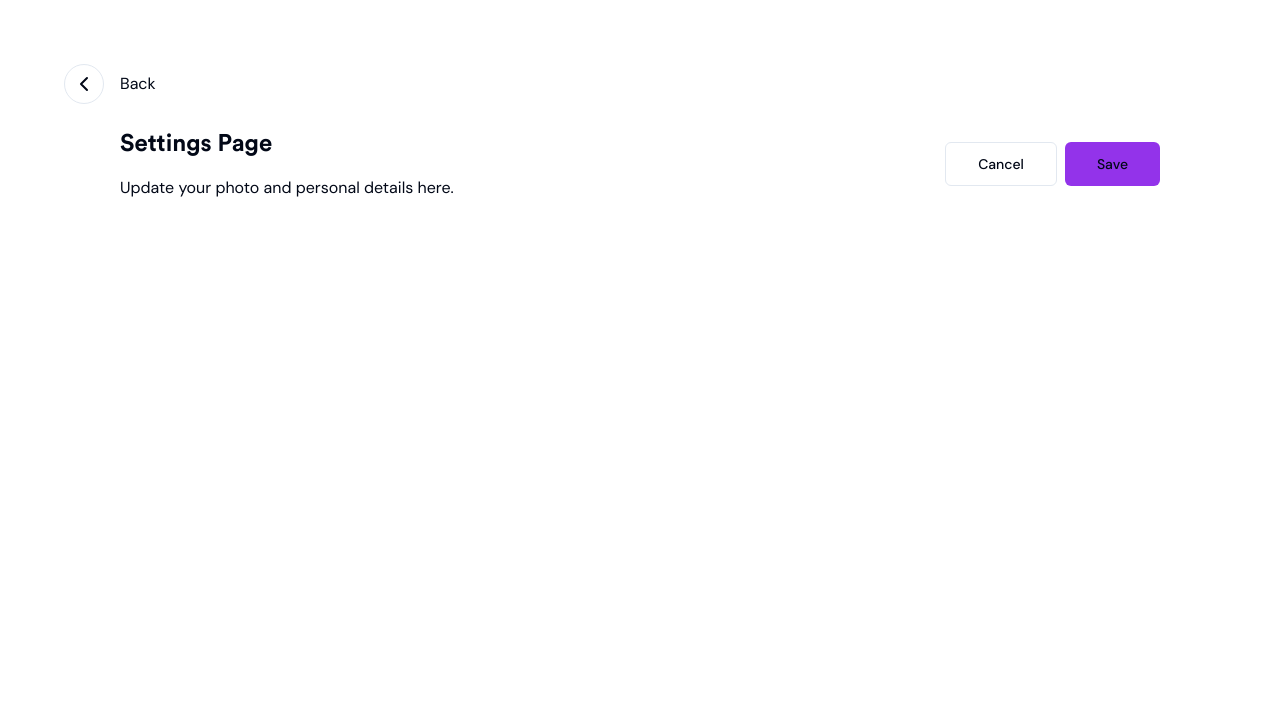
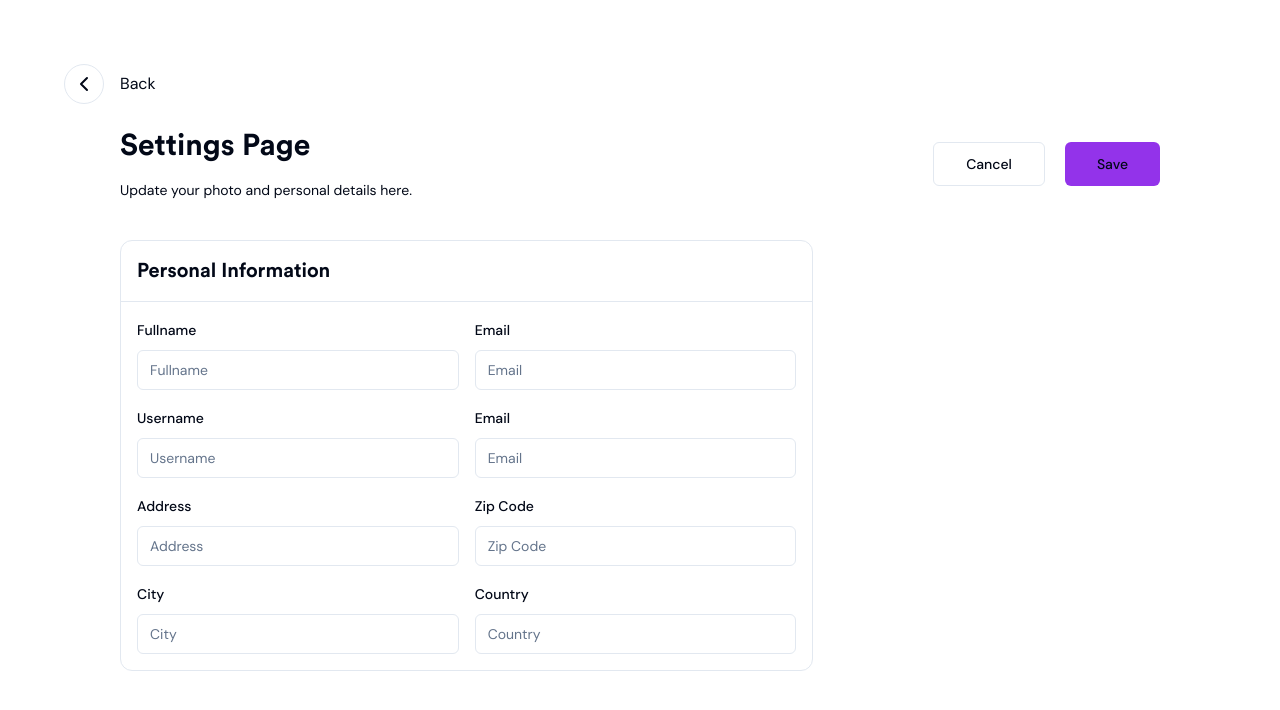
Before and after one commit to NzakiCodes/jiveify-admin, a Next.js app: page /profile in a window 1280 px wide. Shown: the top 710 px of the page. Built offline with nearby package versions, Linux system fonts and the light colour scheme.

Commit message:
Added Form

```diff
--- a/app/profile/page.tsx
+++ b/app/profile/page.tsx
@@ -1,12 +1,64 @@
+"use client";
 import { Button } from "@/components/ui/button";
+import {
+  Form,
+  FormControl,
+  FormField,
+  FormItem,
+  FormLabel,
+} from "@/components/ui/form";
+import { Input } from "@/components/ui/input";
+import { Label } from "@/components/ui/label";
+import { Separator } from "@/components/ui/separator";
 import { basePath } from "@/config/constants";
-import { ChevronLeft } from "lucide-react";
+import { useAuthStore } from "@/store";
+import { zodResolver } from "@hookform/resolvers/zod";
+import { ChevronLeft, SaveIcon, XIcon } from "lucide-react";
 import Link from "next/link";
 import React from "react";
+import { useForm } from "react-hook-form";
+import { z } from "zod";
+const formSchema = z.object({
+  fullname: z
+    .string()
+    .min(5, { message: "fullname should be at least 5 characters" })
+    .max(70, { message: "fullname should not be more than 70 characters." }),
+  email: z.string().email("Invalid email address"),
+  username: z
+    .string()
+    .min(5, { message: "username should be at least 5 characters" })
+    .max(70, { message: "username should not be more than 70 characters." }),
+  address: z
+    .string()
+    .min(5, { message: "address should be at least 5 characters" })
+    .max(70, { message: "address should not be more than 70 characters." }),
+  city: z
+    .string()
+    .min(6, { message: "city must be atleats 6 characters." })
+    .max(70, { message: "city should not exceed 70 characters." }),
+  country: z
+    .string()
+    .min(6, { message: "country must be atleats 6 characters." })
+    .max(70, { message: "country should not exceed 70 characters." }),
+  zip_code: z.number().min(5).max(6),
+});
+function Page() {
+  const user = useAuthStore((s) => s.user);
 
-function Page() {
+  const form = useForm<z.infer<typeof formSchema>>({
+    resolver: zodResolver(formSchema),
+    defaultValues: {
+      fullname: user?.fullname,
+      username: user?.username,
+      email: user?.email,
+      address: user?.address,
+      city: user?.city,
+      country: user?.country,
+      zip_code: user?.zip_code,
+    },
+  });
   return (
-    <div className="p-16">
+    <div className="p-4 md:px-8 lg:p-16">
       <div>
         <Link
           href={basePath}
@@ -18,18 +70,144 @@ function Page() {
           <span>Back</span>
         </Link>
       </div>
-      <div className="py-6 px-14">
-        <div className="flex justify-between items-center gap-x-1">
-          <div className="flex flex-col gap-y-4">
-            <h3 className="text-2xl font-heading font-bold">Settings Page</h3>
-            <p>Update your photo and personal details here.</p>
+      <Form {...form}>
+        <div className="py-3 lg:py-6 lg:px-14">
+          <div className="flex justify-between items-center gap-x-1 ">
+            <div className="flex flex-col lg:gap-y-4 w-3/4">
+              <h3 className="text-xl lg:text-3xl font-heading font-bold">
+                Settings Page
+              </h3>
+              <p className="text-xs lg:text-sm">
+                Update your photo and personal details here.
+              </p>
+            </div>
+            <div className="flex flex-col md:flex-row gap-1 md:gap-x-3 lg:space-x-2 lg:space-y-0 ">
+              <Button variant={"outline"} type="button" size={"lg"}>
+                <XIcon className="md:hidden" />
+                <span className="hidden md:inline">Cancel</span>
+              </Button>
+              <Button
+                variant={"ghost"}
+                size={"lg"}
+                type="submit"
+                className="bg-purple-600 hover:bg-purple-500"
+              >
+                <SaveIcon className="md:hidden" />
+                <span className="hidden md:inline">Save</span>
+              </Button>
+            </div>
           </div>
-          <div className="space-x-2">
-            <Button variant={"outline"} size={"lg"}>Cancel</Button>
-            <Button variant={"ghost"} size={"lg"} className="bg-purple-600 hover:bg-purple-500">Save</Button>
+          <div className="flex justify-between">
+            <div className="lg:w-2/3 my-10 border rounded-xl">
+              <div className="p-4">
+                <span className="font-heading font-bold text-xl">
+                  Personal Information
+                </span>
+              </div>
+              <Separator />
+              <div className="grid grid-cols-1 md:grid-cols-2 w-full gap-4  p-4">
+                <FormField
+                  control={form.control}
+                  name="fullname"
+                  render={({ field }) => (
+                    <FormItem>
+                      <FormLabel>Fullname</FormLabel>
+                      <FormControl>
+                        <Input {...field} placeholder="Fullname" />
+                      </FormControl>
+                    </FormItem>
+                  )}
+                />
+                <FormField
+                  control={form.control}
+                  name="email"
+                  render={({ field }) => (
+                    <FormItem>
+                      <FormLabel>Email</FormLabel>
+                      <FormControl>
+                        <Input {...field} type="email" placeholder="Email" />
+                      </FormControl>
+                    </FormItem>
+                  )}
+                />
+                <FormField
+                  control={form.control}
+                  name="username"
+                  render={({ field }) => (
+                    <FormItem>
+                      <FormLabel>Username</FormLabel>
+                      <FormControl>
+                        <Input {...field} placeholder="Username" />
+                      </FormControl>
+                    </FormItem>
+                  )}
+                />
+                <FormField
+                  control={form.control}
+                  name="email"
+                  render={({ field }) => (
+                    <FormItem>
+                      <FormLabel>Email</FormLabel>
+                      <FormControl>
+                        <Input {...field} placeholder="Email" />
+                      </FormControl>
+                    </FormItem>
+                  )}
+                />
+                <FormField
+                  control={form.control}
+                  name="address"
+                  render={({ field }) => (
+                    <FormItem>
+                      <FormLabel>Address</FormLabel>
+                      <FormControl>
+                        <Input {...field} placeholder="Address" />
+                      </FormControl>
+                    </FormItem>
+                  )}
+                />
+                <FormField
+                  control={form.control}
+                  name="zip_code"
+                  render={({ field }) => (
+                    <FormItem>
+                      <FormLabel>Zip Code</FormLabel>
+                      <FormControl>
+                        <Input {...field} placeholder="Zip Code" />
+                      </FormControl>
+                    </FormItem>
+                  )}
+                />
+                <FormField
+                  control={form.control}
+                  name="city"
+                  render={({ field }) => (
+                    <FormItem>
+                      <FormLabel>City</FormLabel>
+                      <FormControl>
+                        <Input {...field} placeholder="City" />
+                      </FormControl>
+                    </FormItem>
+                  )}
+                />
+                <FormField
+                  control={form.control}
+                  name="country"
+                  render={({ field }) => (
+                    <FormItem>
+                      <FormLabel>Country</FormLabel>
+                      <FormControl>
+                        <Input {...field} placeholder="Country" />
+                      </FormControl>
+                    </FormItem>
+                  )}
+                />
+              </div>
+            </div>
+            <div></div>
           </div>
         </div>
-      </div>
+      </Form>
     </div>
   );
 }
--- a/types/index.ts
+++ b/types/index.ts
@@ -3,7 +3,7 @@ export interface User {
   username?: string;
   email: string;
   role: string;
-  address?: null;
+  address?: string;
   city?: string;
   country?: string;
   zip_code?: number;
```
